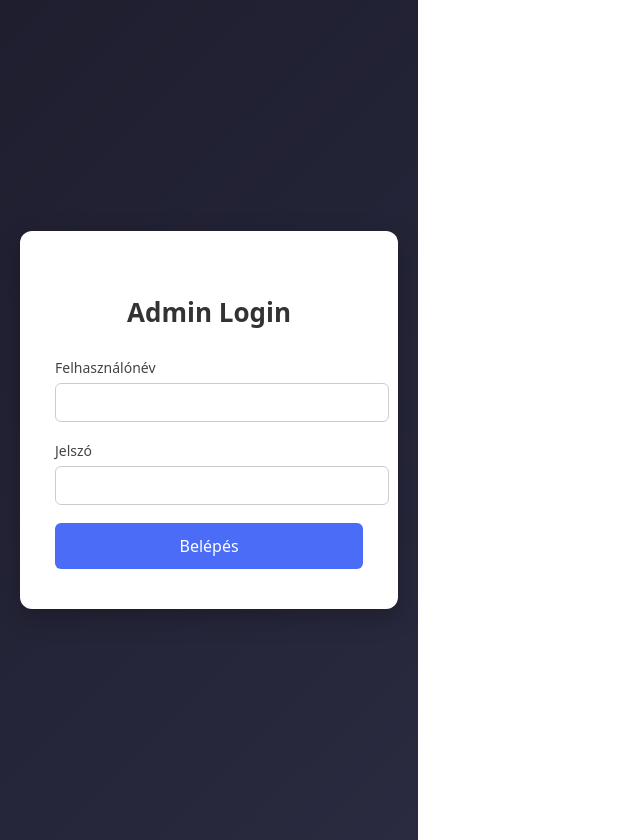
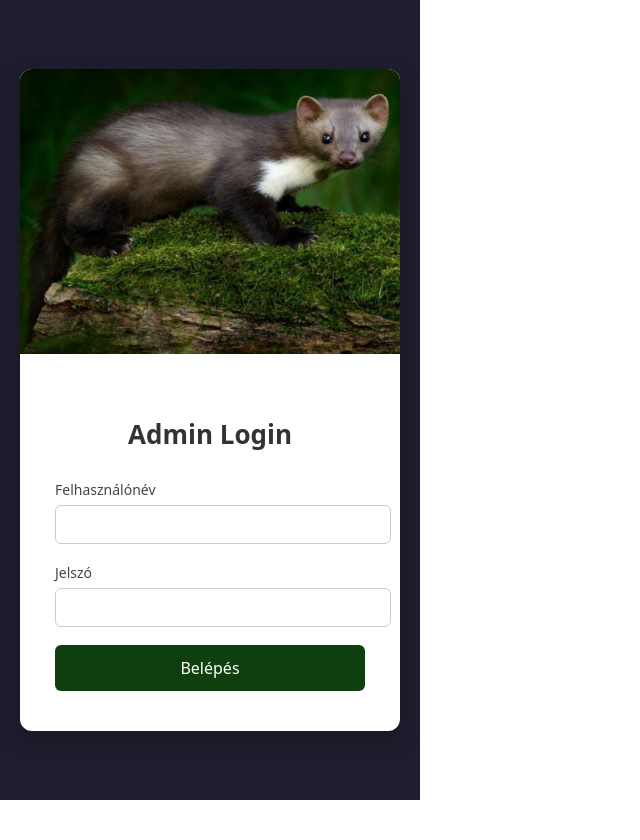
Before and after one commit to AtomAnti211/pro-insekta, a React app in the folder frontend/: page /login in a window 1280 px wide. Shown: the whole page, without its empty margins (0-640 px from the left). After the commit the page ends 800 px from the top, so only its background shows below. Built offline with nearby package versions, Linux system fonts and the light colour scheme; the HTML template or start-up script is replaced by a standard one.

Commit message:
Login css

```diff
--- a/frontend/src/components/Login.tsx
+++ b/frontend/src/components/Login.tsx
@@ -23,8 +23,16 @@ export default function Login() {
   };
 
   return (
+    <div className="login-page">
       <div className="login-container">
         <form className="login-card" onSubmit={formSubmitted}>
+          <img
+            className="login-image"
+            src="/images/login-bg.jpg"
+            alt="Login háttér"
+          />
+
+          <div className="login-card-content">
             <h2 className="login-title">Admin Login</h2>
 
             {error && <div className="login-error">{error}</div>}
@@ -48,7 +56,9 @@ export default function Login() {
             <button className="login-button" type="submit">
               Belépés
             </button>
+          </div>
         </form>
+      </div>
     </div>
   );
 }
--- a/frontend/src/components/login.css
+++ b/frontend/src/components/login.css
@@ -1,22 +1,65 @@
-.login-container {
-  height: 100vh;
+/* A teljes oldal */
+.login-page {
+  min-height: 100vh;
   display: flex;
   justify-content: center;
   align-items: center;
-  background: linear-gradient(135deg, #1e1e2f, #2a2a40);
+  background: #1e1e2f; /* háttérszín a kép alatt */
+}
+
+/* A login doboz */
+.login-card {
+  width: 100%;
+  max-width: 380px;
+  border-radius: 12px;
+  overflow: hidden; /* fontos! a kép szépen lekerekedik */
+  box-shadow: 0 8px 25px rgba(0,0,0,0.25);
+  animation: fadeIn 0.4s ease;
+  background: #ffffff;
+}
+.login-page {
+  min-height: 100vh;
+  display: flex;
+  justify-content: center;
+  align-items: center;
+  background: #1e1e2f;
+}
+
+.login-container {
+  display: flex;
+  justify-content: center;
+  align-items: center;
   padding: 20px;
 }
 
 .login-card {
-  background: #ffffff;
-  padding: 40px 35px;
-  border-radius: 12px;
   width: 100%;
   max-width: 380px;
+  border-radius: 12px;
+  overflow: hidden;
   box-shadow: 0 8px 25px rgba(0,0,0,0.25);
   animation: fadeIn 0.4s ease;
+  background: #ffffff;
 }
 
+/* A kép – teljes egészében, vágás nélkül */
+.login-image {
+  width: 100%;
+  display: block;
+}
+
+/* Tartalom a kép alatt */
+.login-card-content {
+  padding: 40px 35px;
+}
+
+
+/* A login tartalom */
+.login-card-content {
+  padding: 40px 35px;
+}
+
+/* Cím */
 .login-title {
   text-align: center;
   margin-bottom: 25px;
@@ -24,6 +67,7 @@
   color: #333;
 }
 
+/* Label */
 .login-label {
   font-size: 14px;
   margin-bottom: 5px;
@@ -31,6 +75,7 @@
   color: #444;
 }
 
+/* Input */
 .login-input {
   width: 100%;
   padding: 10px 12px;
@@ -47,10 +92,11 @@
   outline: none;
 }
 
+/* Gomb */
 .login-button {
   width: 100%;
   padding: 12px;
-  background: #4a6cf7;
+  background-color: rgb(15, 63, 15);
   color: white;
   border: none;
   border-radius: 6px;
@@ -60,9 +106,10 @@
 }
 
 .login-button:hover {
-  background: #3c59d4;
+  background: rgb(15,127,15);
 }
 
+/* Hiba */
 .login-error {
   background: #ffdddd;
   color: #b30000;
@@ -73,6 +120,7 @@
   font-size: 14px;
 }
 
+/* Animáció */
 @keyframes fadeIn {
   from { opacity: 0; transform: translateY(10px); }
   to   { opacity: 1; transform: translateY(0); }
```
Also changed, not shown: frontend/public/images/login-bg.jpg (added), 1 other file (tests, documents, lock files or other folders). Lines whose indentation alone changed are shown as unchanged.
